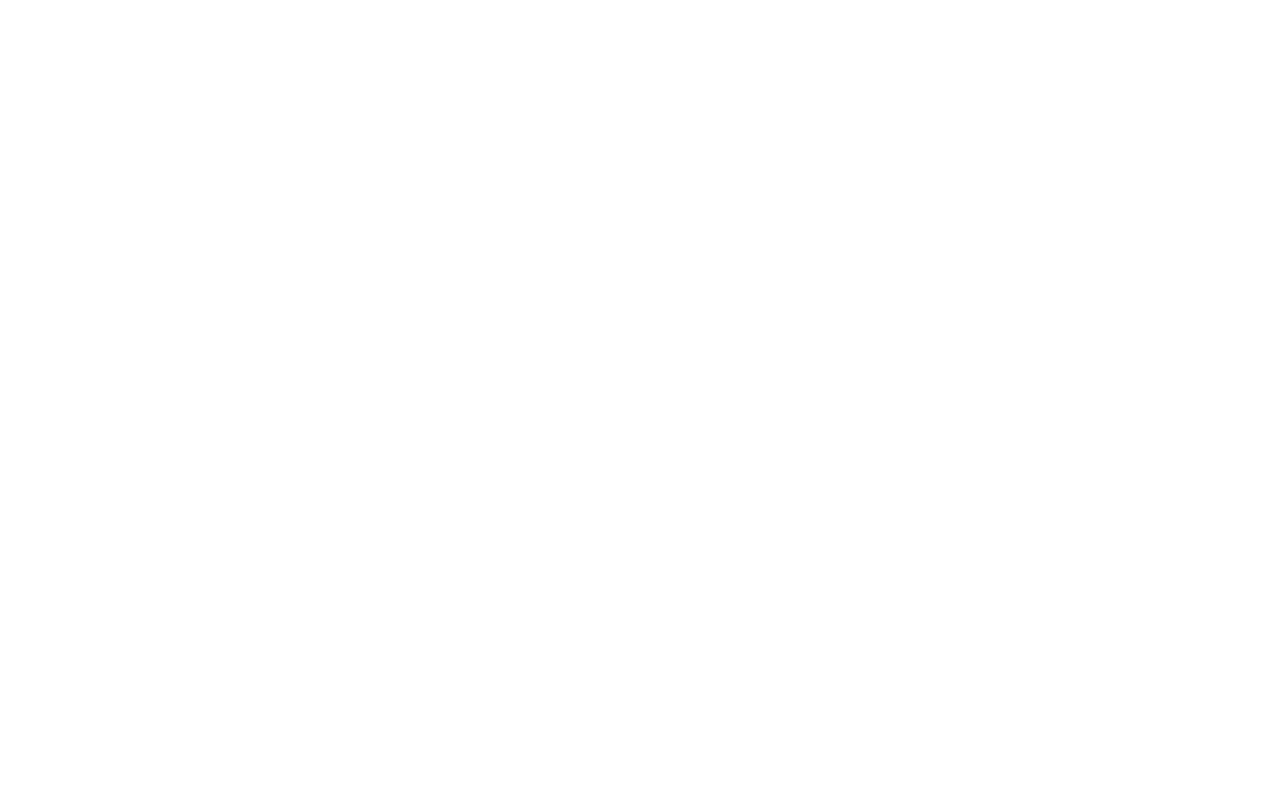
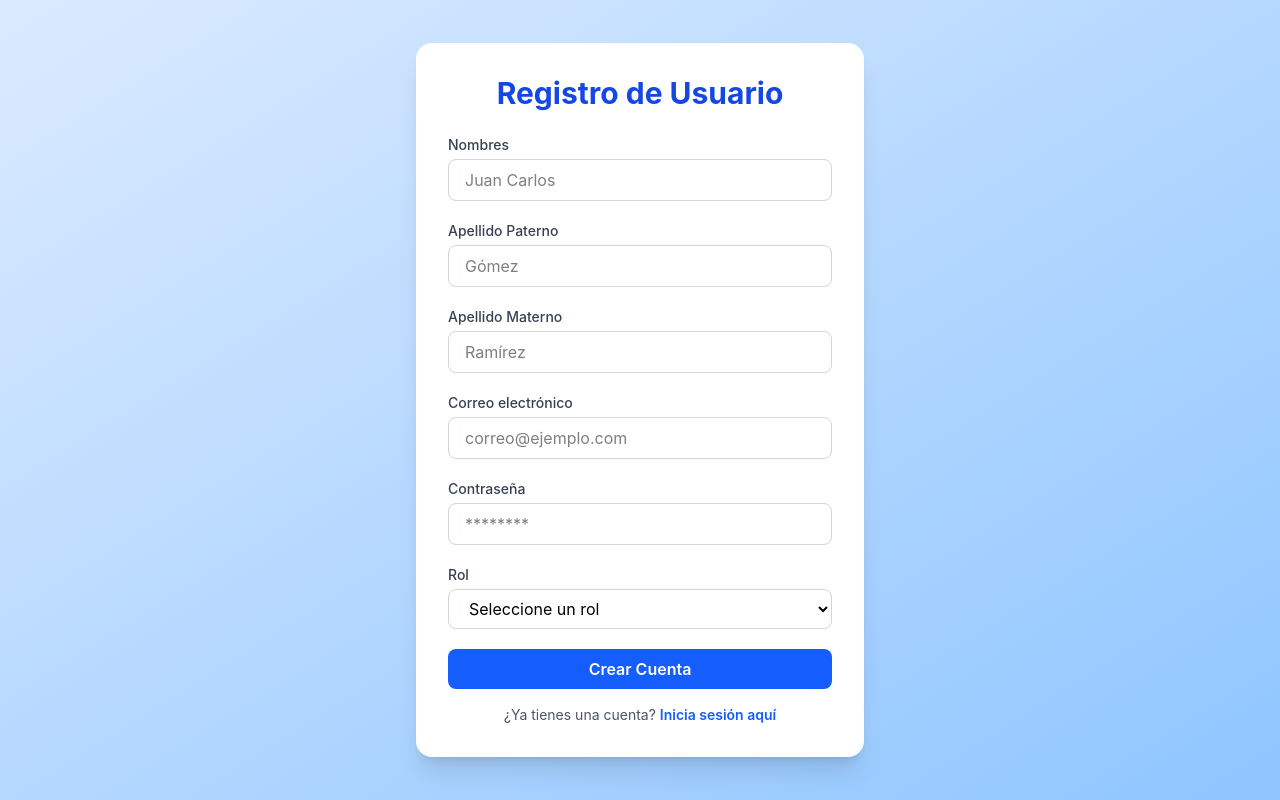
Before and after one commit to DarioDevHerLoz/citas-medicas-frontend, a React (Vite) app: page /register in a window 1280 px wide. Built offline with nearby package versions, Linux system fonts and the light colour scheme.

Commit message:
Haciendo el diseño de Register

```diff
--- a/src/views/RegisterPage.tsx
+++ b/src/views/RegisterPage.tsx
@@ -1,9 +1,126 @@
-import React from 'react'
+import React, { useState } from "react";
 
 export default function RegisterPage() {
+  const [rol, setRol] = useState("");
+
   return (
-    <div>
+    <div className="min-h-screen flex items-center justify-center bg-gradient-to-br from-blue-100 to-blue-300 p-4">
 
+      <div className="w-full max-w-md bg-white rounded-2xl shadow-xl p-8">
+        <h1 className="text-3xl font-bold text-center text-blue-700 mb-6">
+          Registro de Usuario
+        </h1>
+
+        <form className="space-y-5">
+
+          {/* Nombres */}
+          <div>
+            <label className="block text-sm font-medium text-gray-700 mb-1">
+              Nombres
+            </label>
+            <input
+              type="text"
+              placeholder="Juan Carlos"
+              className="w-full px-4 py-2 border border-gray-300 rounded-lg focus:ring-2 focus:ring-blue-500 outline-none"
+            />
+          </div>
+
+          {/* Apellido Paterno */}
+          <div>
+            <label className="block text-sm font-medium text-gray-700 mb-1">
+              Apellido Paterno
+            </label>
+            <input
+              type="text"
+              placeholder="Gómez"
+              className="w-full px-4 py-2 border border-gray-300 rounded-lg focus:ring-2 focus:ring-blue-500 outline-none"
+            />
+          </div>
+
+          {/* Apellido Materno */}
+          <div>
+            <label className="block text-sm font-medium text-gray-700 mb-1">
+              Apellido Materno
+            </label>
+            <input
+              type="text"
+              placeholder="Ramírez"
+              className="w-full px-4 py-2 border border-gray-300 rounded-lg focus:ring-2 focus:ring-blue-500 outline-none"
+            />
+          </div>
+
+          {/* Email */}
+          <div>
+            <label className="block text-sm font-medium text-gray-700 mb-1">
+              Correo electrónico
+            </label>
+            <input
+              type="email"
+              placeholder="correo@ejemplo.com"
+              className="w-full px-4 py-2 border border-gray-300 rounded-lg focus:ring-2 focus:ring-blue-500 outline-none"
+            />
+          </div>
+
+          {/* Contraseña */}
+          <div>
+            <label className="block text-sm font-medium text-gray-700 mb-1">
+              Contraseña
+            </label>
+            <input
+              type="password"
+              placeholder="********"
+              className="w-full px-4 py-2 border border-gray-300 rounded-lg focus:ring-2 focus:ring-blue-500 outline-none"
+            />
+          </div>
+
+          {/* Rol */}
+          <div>
+            <label className="block text-sm font-medium text-gray-700 mb-1">
+              Rol
+            </label>
+
+            <select
+              className="w-full px-4 py-2 border border-gray-300 rounded-lg bg-white focus:ring-2 focus:ring-blue-500 outline-none"
+              value={rol}
+              onChange={(e) => setRol(e.target.value)}
+            >
+              <option value="">Seleccione un rol</option>
+              <option value="administrador">Administrador</option>
+              <option value="medico">Médico</option>
+              <option value="paciente">Paciente</option>
+            </select>
+          </div>
+
+          {/* Campo especial SOLO si es médico */}
+          {rol === "medico" && (
+            <div className="animate-fadeIn">
+              <label className="block text-sm font-medium text-gray-700 mb-1">
+                Número de Cédula Profesional
+              </label>
+              <input
+                type="text"
+                placeholder="1234567"
+                className="w-full px-4 py-2 border border-gray-300 rounded-lg focus:ring-2 focus:ring-blue-500 outline-none"
+              />
+            </div>
+          )}
+
+          {/* Submit */}
+          <button
+            type="submit"
+            className="w-full bg-blue-600 text-white font-semibold py-2 rounded-lg hover:bg-blue-700 transition-all"
+          >
+            Crear Cuenta
+          </button>
+        </form>
+
+        <p className="text-center text-sm text-gray-600 mt-4">
+          ¿Ya tienes una cuenta?{" "}
+          <a className="text-blue-600 font-semibold hover:underline" href="/login">
+            Inicia sesión aquí
+          </a>
+        </p>
+      </div>
     </div>
-  )
+  );
 }
```
